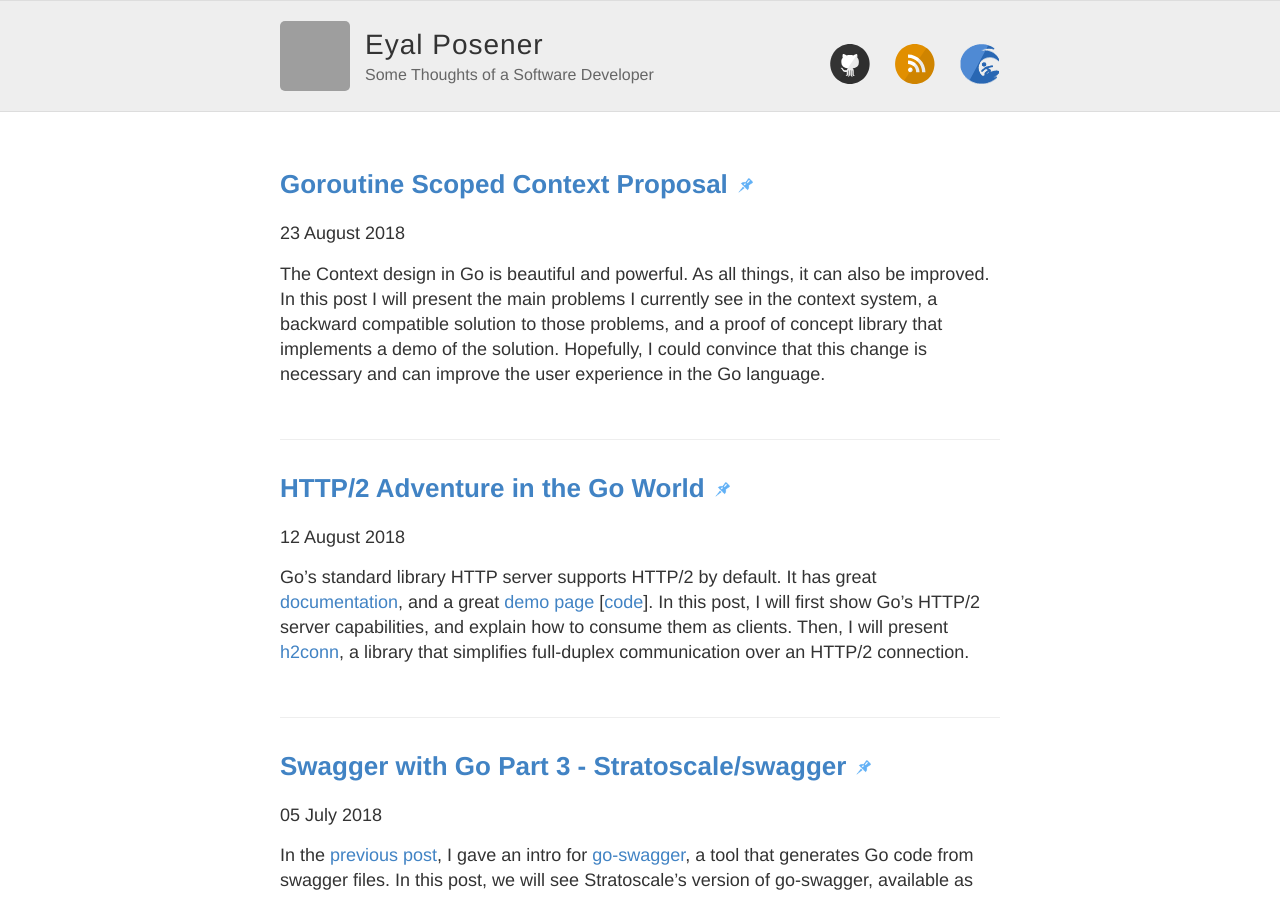
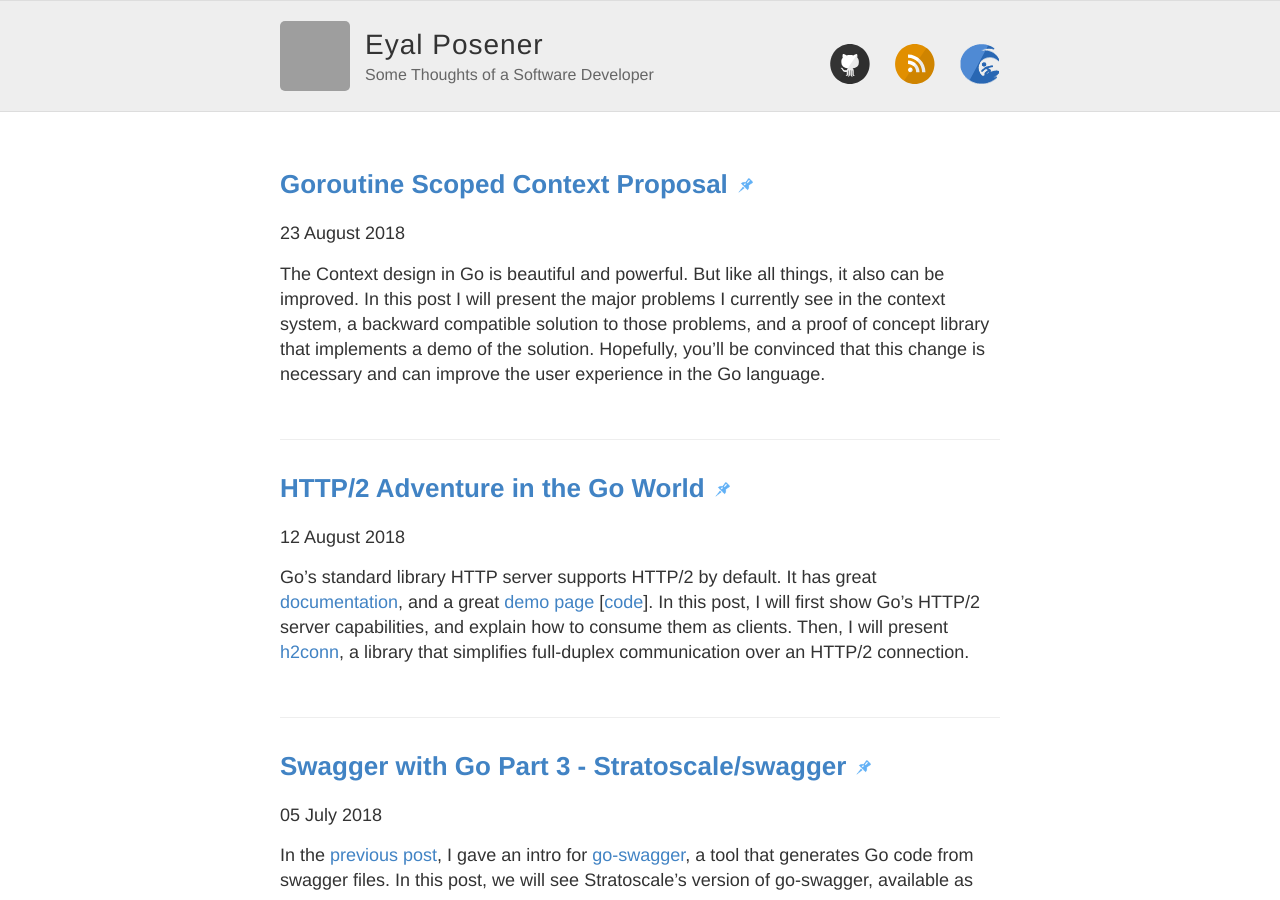
Before and after one commit to posener/posener.github.io, a Jekyll site: the page built from index.html, in a window 1280 px wide and 900 px high. Built offline with Jekyll 4.4.1, drawn with Linux system fonts in a browser that asks for light colours; some of the changed lines change nothing that is shown; grey boxes are pictures that could not be loaded.

Commit message:
Language and style changes

````diff
--- a/_posts/2018-08-23-goroutine-scoped-context.md
+++ b/_posts/2018-08-23-goroutine-scoped-context.md
@@ -4,16 +4,16 @@
 ---
 
 The Context design in Go is beautiful and powerful.
-As all things, it can also be improved.
-In this post I will present the main problems I currently see in the context system,
+But like all things, it also can be improved.
+In this post I will present the major problems I currently see in the context system,
 a backward compatible solution to those problems,
 and a proof of concept library that implements a demo of the solution.
-Hopefully, I could convince that this change is necessary and can
+Hopefully, you'll be convinced that this change is necessary and can
 improve the user experience in the Go language.
 
-I think that the problems I raise in this post are painful to a lot of Go programmers,
+I think that the problems I raise here are painful to a lot of Go programmers,
 and I could only hope that this post will result in an effort
-towards a solution, or an inspiration for a better solution.
+towards a solution, or be an inspiration for a better solution.
 
 ## Problem Statement
 
@@ -37,8 +37,7 @@
 There are two ways to deal with this issue.
 
 The **right** way is to update 98 functions.
-Update each function to accept the context as it's first argument and
-to call the next function in the stack with that context object:
+Each function needs to be updated to accept the context as it's first argument and to call the next function in the stack with that context object:
 
 ```diff
  func f1(ctx context.Context) {
@@ -68,15 +67,14 @@
 The **wrong** way is to store the context in a place which is globally available.
 We'll elaborate on it later.
 
-The proposed **right** solution works, but it has some drawbacks:
+The proposed **right** solution works, but it has drawbacks:
 
-1. There is a high burden in updating all function calls to accept the context
-   and to pass it following calls.
-   All along the call stack.
-2. Functions that have nothing to do with context, become aware for the context.
-   It is messy, distracting and increase the risk to introduce new bugs.
-3. Could lead to code duplication or increase in API surface.
-   For example, the case of public API that should maintain backward compatibility.
+1. There is a high overhead in updating all function calls to accept the context
+   and to pass it following calls, all along the call stack.
+2. Functions that have nothing to do with context, become aware of the context.
+   It is messy, distracting and increases the risk of introducing new bugs.
+3. It could lead to code duplication or an increase in API surface.
+   For example, in the case of public API that should maintain backward compatibility.
    Let's suppose that the private `f22` was a public `F22`.
    The new code that is context aware will be:
 
@@ -100,29 +98,28 @@
    Was it more correct to use `context.TODO()`?
    Should we deprecate `F22`?
 
-   This pattern exists in the standard library where public functions
-   had to adjust themselves to the context when it was introduced.
+   This pattern can be found in the standard library where public functions
+   had to be adjusted for context when it was introduced.
    For example: `net.Dial`/`net.DialContext` and `sql.Exec`/`sql.ExecContext`.
 
-4. We can get stuck if somewhere in the middle of the call stack we don't have
-   control on the code.
-   In this situation, we can't use the context at all.
+4. If somewhere in the middle of the call stack we don't have
+   control on the code, we can't use the context at all.
 
    For example,
    the very popular ORM library [GORM](https://github.com/jinzhu/gorm)
    still [does not support context](https://github.com/jinzhu/gorm/issues/1231).
    Since the context must be passed explicitly through the entire call stack,
    GORM users can't enjoy the benefits of using the context in SQL queries,
-   even though that the `sql` package do support it.
+   even though the `sql` package does support it.
 
-The explicitness of the context is it's strength.
+The explicitness of context is it's strength.
 But, it does come with a price.
-The current context system might cause high burden, distracting code,
+The current context system might cause high overhead, distracting code,
 high API exposure, backward compatibility issues and impossible implementations.
 
 ### 2. The Context Should not be Stored
 
-The proposed "wrong" solution to the problem discussed in the previous chapter
+The proposed "wrong" solution to the problem mentioned in the previous chapter
 was to store the context in a global place.
 
 Let's discuss two wrong solutions:
@@ -150,8 +147,8 @@
 
 This solution is very wrong.
 For instance, it will fail for concurrency reasons.
-We can't call `f1` from two different goroutines concurrently.
-Concurrent calls to `f1` will override `gCtx`,
+If we call `f1` from two different goroutines concurrently,
+concurrent calls to `f1` will override `gCtx`,
 which will allow `f100` of the first call to read the context of the second call.
 
 - Create a struct that will hold the context.
@@ -177,20 +174,19 @@
  }
 ```
 
-This is quite a big change, and most of the times it won't be as easy as
+This requires quite a big change, and most of the times it won't be as easy as
 in the example above.
 Gladly, this code is safe for concurrent usage.
-On the other hand, this is also not a good solution,
-let's understand why.
+However, this is also not a good solution.
+Let's understand why.
 
-The `context` package documentation contains the following paragraph.
-Please follow the paragraph citation and my wanderings about them.
+The `context` package documentation contains the following paragraph, to which I added my thoughts.
 
 > Programs that use Contexts should follow these rules to keep interfaces
 > consistent across packages and enable static analysis tools to check
 > context propagation:
 
-We need to follow rules when using context.
+Here we are told that We need to follow rules when using context.
 We need to use linters to check our context propagation.
 Are we using such tools?
 [Apparently](https://github.com/golang/go/issues/16742), there is no such tool.
@@ -198,8 +194,8 @@
 > Do not store Contexts inside a struct type; instead, pass a Context explicitly
 > to each function that needs it.
 
-This line instruct us to choose the first solution over the second solution.
-It made me wander, why should there be rules about how to use the context object?
+In this line we are instructed to choose the first solution over the second solution.
+It made me wonder, why should there be rules about how to use the context object?
 
 > The Context should be the first parameter, typically named ctx:
 >
@@ -208,8 +204,8 @@
 >     }
 
 This is a convention. Which is OK.
-But still, it is up to the programmer to be aware of it and to follow it.
-This is very not Go-ish, very not similar to `go fmt` for example.
+But it is left to the programmer to be aware of it and to follow it.
+This is very uncharacteristic for Go, very different than `go fmt` for example.
 
 > Do not pass a nil Context, even if a function permits it.
 
@@ -219,12 +215,11 @@
 > Pass `context.TODO` if you are unsure about which Context to use.
 
 What does it mean?
-How can I not be sure which context to use?
-Specially with the current design where creating, modifying and passing the
+How can I be unsure which context to use?
+Especially with the current design where creating, modifying and passing the
 context is so explicit?
 
-Let's go back to the first part of the citation.
-The simple rules that we must obey are:
+Let's review the simple rules that we must obey:
 
 1. Always pass the context by function calls (preferably always as first argument).
 2. Store the context only in a function local variable.
@@ -233,8 +228,8 @@
 And maybe a fourth rule, if the second one was not clear enough:
 **never** store the context in any struct or global variable.
 
-Those are strict rules.
-Even the standard library itself find it hard to follow them.
+These are strict rules.
+Even the standard library itself finds it hard to follow them.
 The common [`http.Request`](https://golang.org/pkg/net/http/?#Request)
 struct violates the second rule and contains a `ctx` field, with a remarkable comment:
 
@@ -262,7 +257,7 @@
 }
 ```
 
-This is technically violates the first rule of the context -
+This technically violates the first rule of the context -
 the context is not passed as the first argument.
 I am guessing that when the context was introduced to the standard library,
 adding context to the http stack could be implemented in two ways:
@@ -279,11 +274,11 @@
 2. Inject the context into the `http.Request` object. And keep the interface as is.
 
 The solution of attaching the context to the request object was more backward compatible
-and included less API additions. Keeping the http package API clean as it used to be.
-It only had to forego in violating the context rules and shallow copy
+and called for less API additions. Keeping the http package API clean as it used to be.
+It only demands the violation of the context rules and a shallow copy
 (with the `WithContext` method) of the request object whenever the context should be updated.
 
-The current implementation of the context system encourages such foregoes.
+The current implementation of the context system encourages such infractions.
 The rules are strict and it is easy to disregard them when too many changes are committed.
 
 We might also be thankful that this was the implementation chosen for the `http` package.
@@ -293,7 +288,7 @@
 Let's examine the case of `http.Request`:
 
 1. The request object becomes our context manager.
-   Instead of using the context object, we usually find ourselves pass
+   Instead of using the context object, we usually find ourselves passing
    the request object.
    For example, consider a function `f` that needs both the context and the request.
    Usually, `f` will be implemented as follows:
@@ -317,7 +312,7 @@
    look funny and wrong: `f(req.Context(), req)`.
    This is the point where `req` of type `*http.Request` becomes the context manager.
 
-2. If `http.Request` becomes the context, manager, updating the context becomes
+2. If `http.Request` becomes the context manager, updating the context becomes
    tedious and ugly:
 
    ```go
@@ -341,11 +336,9 @@
    }
    ```
 
-In order to achieve the context powers, we must obey the rules.
-The rules are strict so it is sometimes easy to workaround them.
+In order to utilize the powers of the context, we must obey the rules but the rules are strict so it is sometimes tempting to workaround them.
 This is usually done by storing the context, which may have bad implications.
-The current design of the context system encourages such workarounds - and this is why
-the rules were made up in the first place.
+In essence, the current design of the context system encourages workarounds - and that is why its rules were made up in the first place.
 
 ### 3. The Existence of `context.TODO`
 
@@ -360,18 +353,17 @@
 > TODO is recognized by static analysis tools that determine whether
 > Contexts are propagated correctly in a program.
 
-This comment actually states that the
-existence of `context.TODO` ("should use `context.TODO` when")
-is a proof for problems #2 ("sometimes unclear") and #1 ("not yet available").
-If those problems did not exist, so `context.TODO` did not exist.
+According to this paragraph, the
+existence of `context.TODO` is basically proof of that there are problems. We "should use `context.TODO` when" something is "unclear" (problem #2) or "not yet available" (problem #1).
+If those problems did not exist, so `context.TODO` would not exist.
 
-The parody in the `TODO` existence is that with all the explicitness that the context
+The irony with the `TODO` implementation is that with all the explicitness that the context
 package provides, it is still "unclear which Context to use or it is not yet available".
 
 ## Proposal
 
-The proposal discusses the approach of storing the context in the goroutine struct,
-referred as "**goroutine scoped context**".
+This proposal discusses an approach of storing the context in the goroutine struct,
+referred to as "**goroutine scoped context**".
 We will see how it can solve all the enumerated problems, without any compromises.
 
 Storing a context object in a "goroutine local storage"
@@ -380,10 +372,9 @@
 [#21355](https://github.com/golang/go/issues/21355).
 The issue discussion had diverged from the original purpose,
 and the proposal did not cover the essence of the given problem.
-Eventually the issue was closed.
-The reasons of which it was closed are not related to this proposed solution.
+Eventually the issue was closed for reasons that are not related to this proposed solution.
 
-The proposal is composed of several required changes, which will define
+The proposal is comprised of several required changes, which will define
 the language API for goroutine scoped context.
 After which, we will discuss the correctness of this new definitions.
 
@@ -410,7 +401,7 @@
 ### 3. Update `go` to Propagate the Context
 
 The context should propagate through goroutines.
-The default behavior is that an invoked goroutine gets it's parent context.
+The default behavior is that an invoked goroutine gets its parent context.
 When goroutine **A** is invoking a new goroutine **B**, **B** should get **A**'s context.
 
 ### 4. Enable `go` with Context
@@ -437,16 +428,14 @@
 
 ### Philosophy
 
-Now that we have defined the goroutine scoped context API,
-we have the tools to wander about the essence of goroutine
-scoped context:
+Now that we have defined the goroutine scoped context API, we have the tools to wonder about its essence:
 
 #### "Should Goroutines Have a Context?"
 
-Dave Chaney wrote a post about "Context isn't for cancellation"
+Dave Chaney wrote a post called "Context isn't for cancellation"
 [blog post](https://dave.cheney.net/2017/08/20/context-isnt-for-cancellation).
 Even though I disagree with the main issue raised in this post,
-Dave raises a good and valid point, the context object has two independent roles.
+Dave raises a good and valid point: the context object has two independent roles.
 Two roles packed into one object.
 
 It will be easier to address the need for goroutine scoped context
@@ -486,9 +475,9 @@
    ```
 
    It is no longer needed to explicitly pass a context.
-   This could replace the classic cancellation signalling by an empty-struct "done" channel,
+   This could replace the classic cancellation signaling by an empty-struct "done" channel,
    which is no longer needed.
-   There is new, one, standard way to indicate if a a running code should be done.
+   There is a new, one, standard way to indicate if a a running code should be done.
 
 2. **Values**: Custom key-value pairs that can be retrieved from the context.
    Inspected by the `Value` method and controlled by the `context.WithValue` modifier.
@@ -496,16 +485,16 @@
    Goroutine scoped context introduces a way to ask from any piece of code:
    "What is the value of 'X'?"
 
-   This is delicate question, and has no unclear to me.
-   Adding values to the goroutine context should be done
+   This is a complex question, and I don't have a clear answer.
+   Adding a value to the goroutine context should be done
    only if all following code should know the value of "X".
-   This is not always the case -
-   For example, an HTTP middleware that extracts user credentials from the request
+   But this is not always the case -
+   For example, consider an HTTP middleware that extracts user credentials from the request
    and adds it to the goroutine context.
-   Not necessarily all handler code should know about those credentials.
+   Not all handler code should necessarily know about those credentials.
 
    But this applies to the current context design as well -
-   Imagine the given example, just think of request context instead of goroutine context.
+   Consider the given example, just think of request context instead of goroutine context.
 
    Context values should not be abused and programmers should take good care
    when considering storing values in the context object.
@@ -514,24 +503,24 @@
    a way to obtain those values without explicitly passing the context object through
    a the call stack.
 
-Adding the context accessor functions maintain the
+Adding the context accessor functions maintains the
 explicitness of the previous context system.
 One could follow exactly where the context has been set and has been used.
 Additionally, since it does not need to be passed through function calls,
 it prevents breaking APIs.
-Finally, it depresses the need to store the context anywhere but a local variable,
+Finally, it eliminates the need to store the context anywhere but a local variable,
 and make the decision of choosing the context clear.
 
-We've made arguments why the context should be goroutine scoped.
+We've made arguments as to why the context should be goroutine scoped.
 But let's examine why it should not be functioned scoped.
 
-#### "Should Function Get a Context?"
+#### "Should Functions Get a Context?"
 
 We've enumerated several points for and against function scoped context.
-But we haven't actually discussed the meaning.
+But we haven't actually discussed its meaning.
 Functions group lines of code that are invoked sequentially.
-Having a unique context specific for those set of lines, have no additional
-value, in any other case but for testing purposes.
+Having a unique context specific for those set of lines, adds no additional
+value, in any other case except for testing purposes.
 
 Consider the following code.
 
@@ -552,23 +541,23 @@
 `main` should not pass to `f` any other context but the one it is using.
 
 Goroutine scoped context does not eliminate the option to write the above code,
-but it discourage it.
+but it discourages it.
 A function should not get the context by argument, but by `context.Get()`.
 
 ### Conclusions
 
-In this proposal it is claimed that the context object,
+This proposal claims that the context object,
 which is now function scoped, should be goroutine scoped.
 
 This conception change prevents the need
 to pass the context object explicitly through the call stack,
-it eliminate the motivation to store the context anywhere but local variable,
-and obviate the existence of `context.TODO`.
+it eliminates the motivation to store the context anywhere but local variable,
+and obviates the existence of `context.TODO`.
 
 On the other hand, it maintains the essential code explicitness,
 reduces code verbosity, reduces API exposure,
 makes easier context adapting for existing code,
-and not less important, maintains backward compatibility.
+and just as important, maintains backward compatibility.
 
 The proposed change makes the context object a first class citizen of Go.
 It should be integrated into the goroutine struct and into the `go` keyword syntax.
@@ -578,7 +567,7 @@
 ### Arguments Against this Proposal
 
 I understand that this proposal might be seen as controversial for many Go developers.
-Here are some opinions that might relate against the proposed change.
+Here are my answers to few opinions I expect against the proposal:
 
 #### This Change Result in Mix of High Level and Low level Objects
 
@@ -597,16 +586,16 @@
 And every function call should explicitly pass it, as it explicitly checks the error
 return value.
 
-**Answer**: But actually, it is not the same.
+**Answer**: Actually, they are not the same.
 In Go's error handling, a function returns an error only if it doesn't handle it.
-But when dealing with context, a function should receive it in arguments and pass it through function calls, even if it is has no concern about the context.
+But when dealing with context, a function should receive it in arguments and pass it through function calls, even if it has no concern about the context.
 Currently you are gratuitously forced to handle context.
 
 Additionally, the Go team has understood that error handling is sometimes a burden,
 and makes Go code clumsy.
 One of Go 2 proposals deals exactly with this issue, with the name:
 [error handling](https://go.googlesource.com/proposal/+/master/design/go2draft-error-handling-overview.md).
-It is a time to understand that also context handling is sometimes a burden,
+It is time to understand that context handling is also sometimes a burden,
 and makes Go code more clumsy.
 
 #### Context is for Network Code
@@ -616,7 +605,7 @@
 
 **Answer**: Even though `context` used to be `x/net/context`,
 it is not anymore part of the `net` package.
-Despite the fact that the `net` package is the main consumer,
+Despite the fact that the `net` package is its main consumer,
 it is also being used by packages like
 `database/sql`, `os/exec`, `runtime/trace`, `runtime/pprof`, `cmd/vet` and more.
 
@@ -626,12 +615,12 @@
 
 ## Proof of Concept
 
-Inspired by [a8m](https://github.com/a8m) idea,
+Inspired by [a8m](https://github.com/a8m)'s idea,
 I've implemented a simplified version of the proposed solution
 without any changes to the standard library.
 It is available on [github.com/posener/context](https://github.com/posener/context).
 
-The purpose of this library is only to give a feeling how context in goroutines will be like,
+The purpose of this library is only to give a sense of how context in goroutines will be like,
 if it would was appropriately implemented.
 
 Instead of modifying the goroutine struct to contain the context,
@@ -700,8 +689,8 @@
 ```
 
 This function will run `f` in a new goroutine with the given `ctx`.
-This solution is less preferred than changing the `go` keyword:
-**(1)** Two not important function calls are added to the stack,
+This solution is less preferable than changing the `go` keyword:
+**(1)** Two unimportant function calls are added to the stack,
 and **(2)** it limits the function signature to be `func()`,
 so more complicated functions should be wrapped with a `func() {}`.
 
@@ -731,7 +720,7 @@
 +}
 ```
 
-New code that use old style, context accepting functions can simply
+New code that uses old-style context accepting functions can simply
 pass `context.Get()`:
 
 ```diff
````
